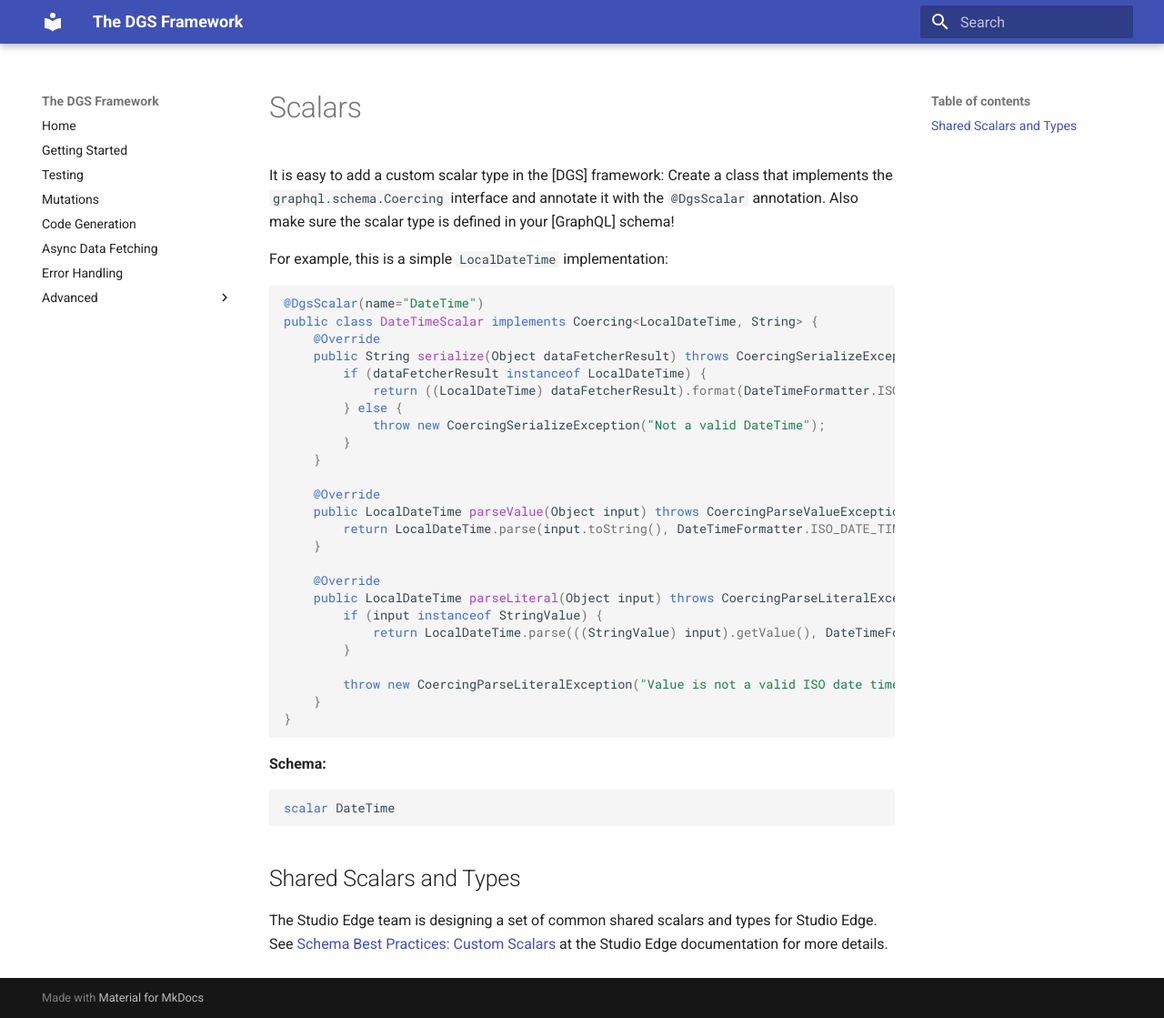
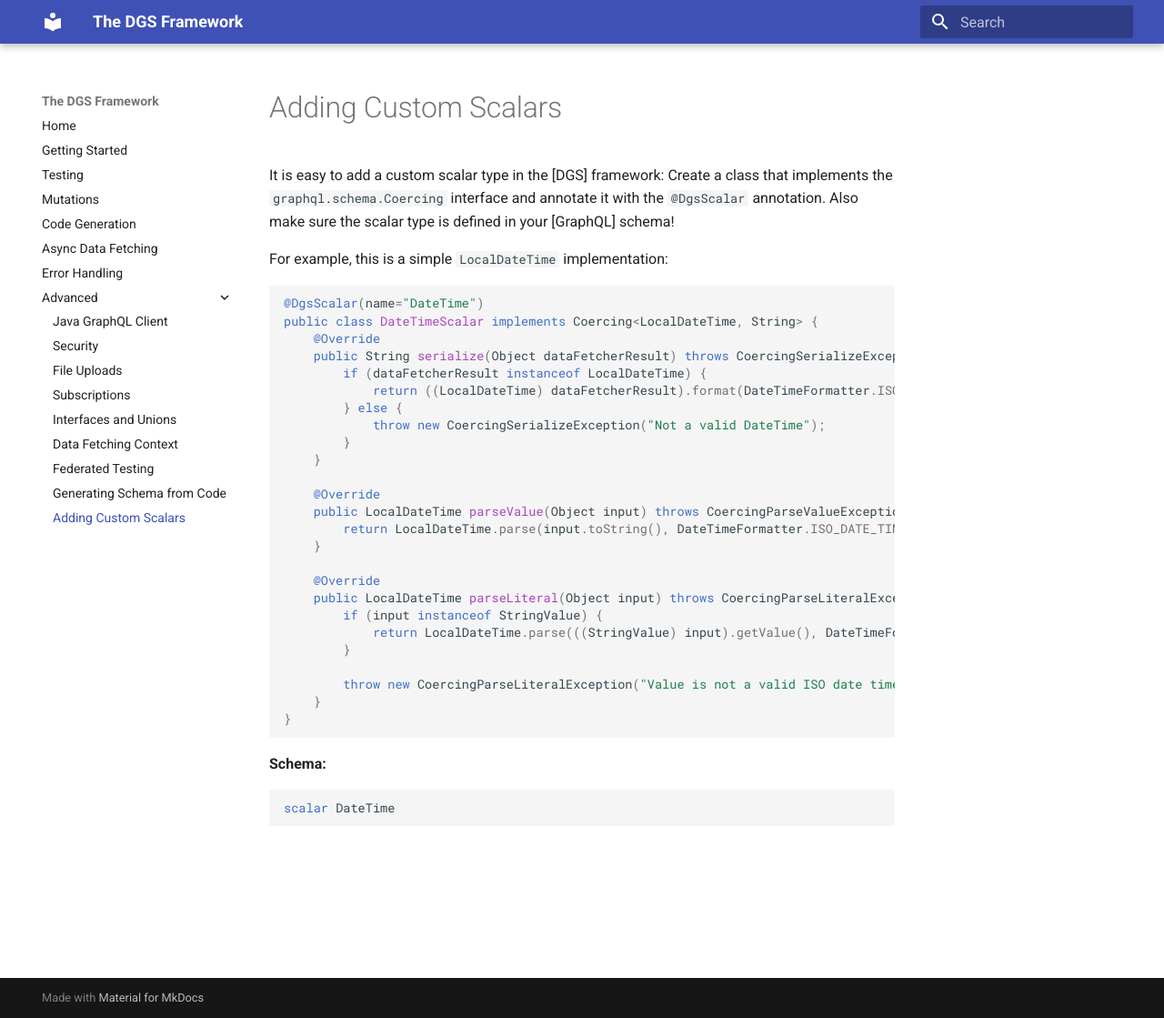
Before and after one commit to Netflix/dgs, an MkDocs documentation site: the page built from docs/scalars.md, in a window 1280 px wide and 1119 px high. Shown: the whole window at 91% size. Built offline with MkDocs 1.6.1 and Material for MkDocs 9.7.7, drawn with Linux system fonts in a browser that asks for light colours; a script that is not in the unit is left out.

Commit message:
add scalar docs

````diff
--- a/docs/scalars.md
+++ b/docs/scalars.md
@@ -37,7 +37,3 @@
 ```graphql
 scalar DateTime
 ```
-
-## Shared Scalars and Types
-The Studio Edge team is designing a set of common shared scalars and types for Studio Edge.
-See [Schema Best Practices: Custom Scalars](http://manuals.netflix.net/view/studioedge/mkdocs/master/best-practices/#custom-scalars) at the Studio Edge documentation for more details.
--- a/mkdocs.yml
+++ b/mkdocs.yml
@@ -11,14 +11,14 @@
   - Error Handling: advanced/error-handling.md
   - Advanced:
     - Java GraphQL Client: java-client.md
-    - Custom Extensions: advanced/customizing.md
     - Security:  advanced/security.md
     - File Uploads: advanced/file-uploads.md
     - Subscriptions: advanced/subscriptions.md
-    - Type Resolvers for Abstract Types: advanced/type-resolvers-for-abstract-types.md
+    - Interfaces and Unions: advanced/type-resolvers-for-abstract-types.md
     - Data Fetching Context: advanced/custom-datafetcher-context.md
     - Federated Testing: advanced/federated-testing.md
     - Generating Schema from Code: advanced/schema-from-code.md
+    - Adding Custom Scalars: scalars.md
 
 extra_css:
   - 'stylesheets/extra.css'
````
